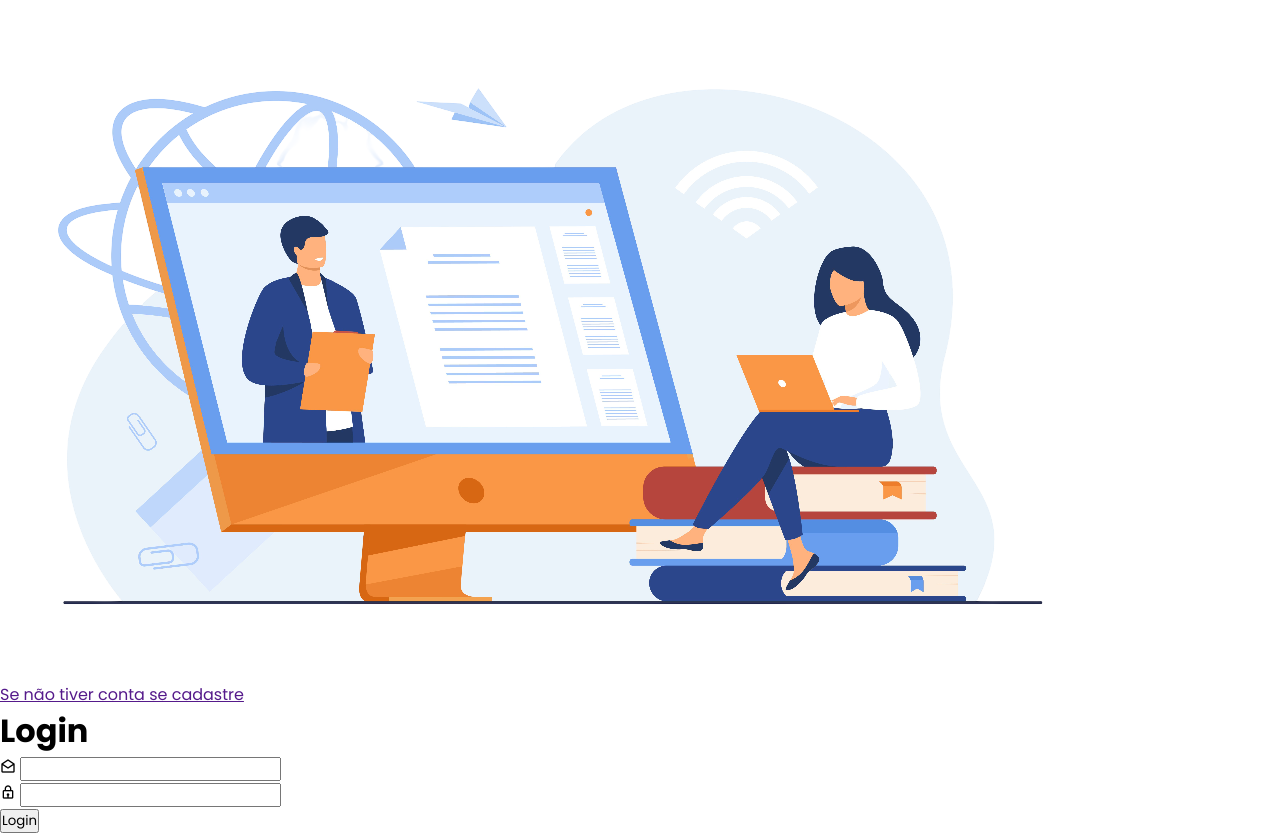
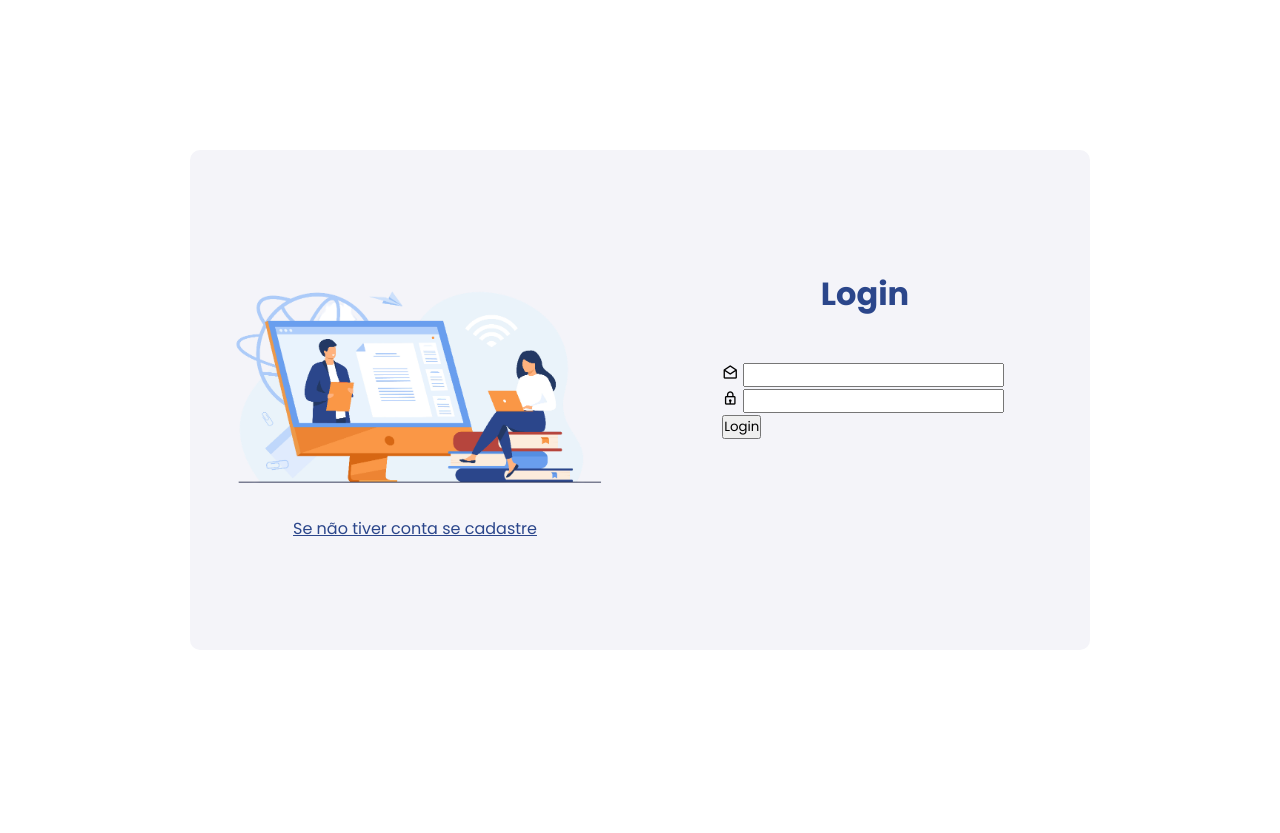
Before and after one commit to WeslleyFeitosaDev/Plataforma-de-Cursos-Online, a PHP site: page /conteudo/index.php in a window 1280 px wide. After the commit the page ends 536 px from the top, so only its background shows below. Run offline with PHP 8.4, Linux system fonts and the light colour scheme; some libraries are stand-ins or nearby versions.

Commit message:
Update style.css

```diff
--- a/css/style.css
+++ b/css/style.css
@@ -6,3 +6,61 @@
     box-sizing: border-box;
     font-family: "Poppins", sans-serif;
 }
+:root{
+    --cor1:#F4F4F9;
+    --cor2:#2B468B;
+    --cor3:#FA9746;
+    --cor4:#FFFFFF;
+    --cor5:#699FEE;
+    --cor6:#ABCCF7;
+}
+
+body{
+    display: flex;
+    align-items: center;
+    justify-content: center;
+    width: 100%;
+    height: 100vh;
+}
+
+.box_login{
+    display: flex;
+    background-color: var(--cor1);
+    width: 900px;
+    height: 500px;
+    border-radius: 10px;
+}
+
+
+.parte1{
+
+    height: 100%;
+    width: 50%;
+    display: flex;
+    flex-direction: column;
+    align-items: center;
+    justify-content: center;
+}
+.imagem img{
+    width: 400px;
+}
+
+.link_criar_conta a{
+    color: var(--cor2);
+}
+
+.parte2{
+    position: relative;
+    width: 50%;
+    height: 100%;
+    display: flex;
+    align-items: center;
+    justify-content: center;
+    flex-direction: column;
+}
+
+.titulo_login{
+    position: absolute;
+    top: 120px;
+    color: var(--cor2);
+}
```
